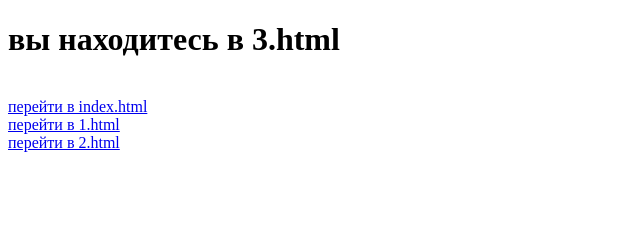
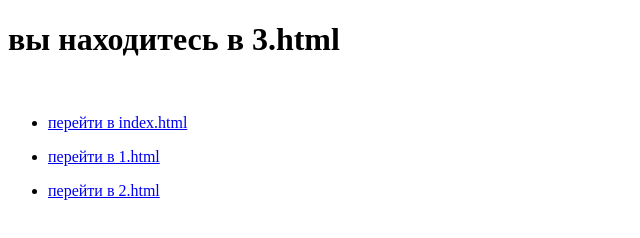
Before and after one commit to eldar202020/ABCHtml, a plain HTML site: page 15задание/3.html in a window 1280 px wide. Shown: the whole page, without its empty margins (0-640 px from the left). Drawn offline with Linux system fonts and the light colour scheme.

Commit message:
15 задание Эльдар

```diff
--- a/15задание/3.html
+++ b/15задание/3.html
@@ -7,9 +7,18 @@
 </head>
 <body>
     <H1>вы находитесь в  3.html</H1><br>
-    <a href="index.html">перейти в index.html</a> <br>
-    <a href="1.html">перейти в 1.html</a><br>
-    <a href="2.html">перейти в 2.html</a><br>
+    <ul>
+        <li><a href="index.html">перейти в index.html</a> <br></li>
+    </ul>
+    <ul>
+        <li><a href="1.html">перейти в 1.html</a><br></li>
+    </ul>
+    <ul>
+        <li><a href="2.html">перейти в 2.html</a><br></li>
+    </ul>
+
+
+
 
 </body>
 </html>
```
Also changed, not shown: 15задание/1.html (+11 -3 lines), 15задание/2.html (+11 -3 lines), 15задание/index.html (+11 -3 lines).
